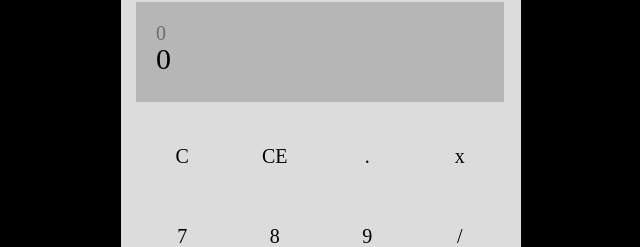
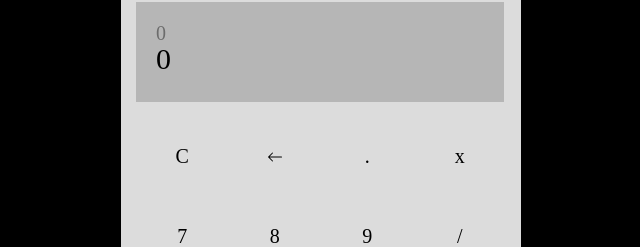
Before and after one commit to kundurthivenkatakishore/DOM-Tasks, a plain HTML site: page 1.html in a window 1280 px wide. Shown: the part 136-383 px from the top of the page, 319-959 px from the left. Drawn offline with Linux system fonts and the light colour scheme.

Commit message:
Update 1.html

```diff
--- a/1.html
+++ b/1.html
@@ -18,7 +18,10 @@
             </div>
             <div class="all_button">
               <div class="button all-clear">C</div>
-              <div class="button last-entity-clear">CE</div>
+              <div class="button last-entity-clear"><svg xmlns="http://www.w3.org/2000/svg" width="16" height="16" fill="currentColor" class="bi bi-arrow-left" viewBox="0 0 16 16">
+  <path fill-rule="evenodd" d="M15 8a.5.5 0 0 0-.5-.5H2.707l3.147-3.146a.5.5 0 1 0-.708-.708l-4 4a.5.5 0 0 0 0 .708l4 4a.5.5 0 0 0 .708-.708L2.707 8.5H14.5A.5.5 0 0 0 15 8z"/>
+</svg>
+</div>
               <div class="button number dot">.</div>
               <div class="button operation">x</div>
               <div class="button number">7</div>
```
